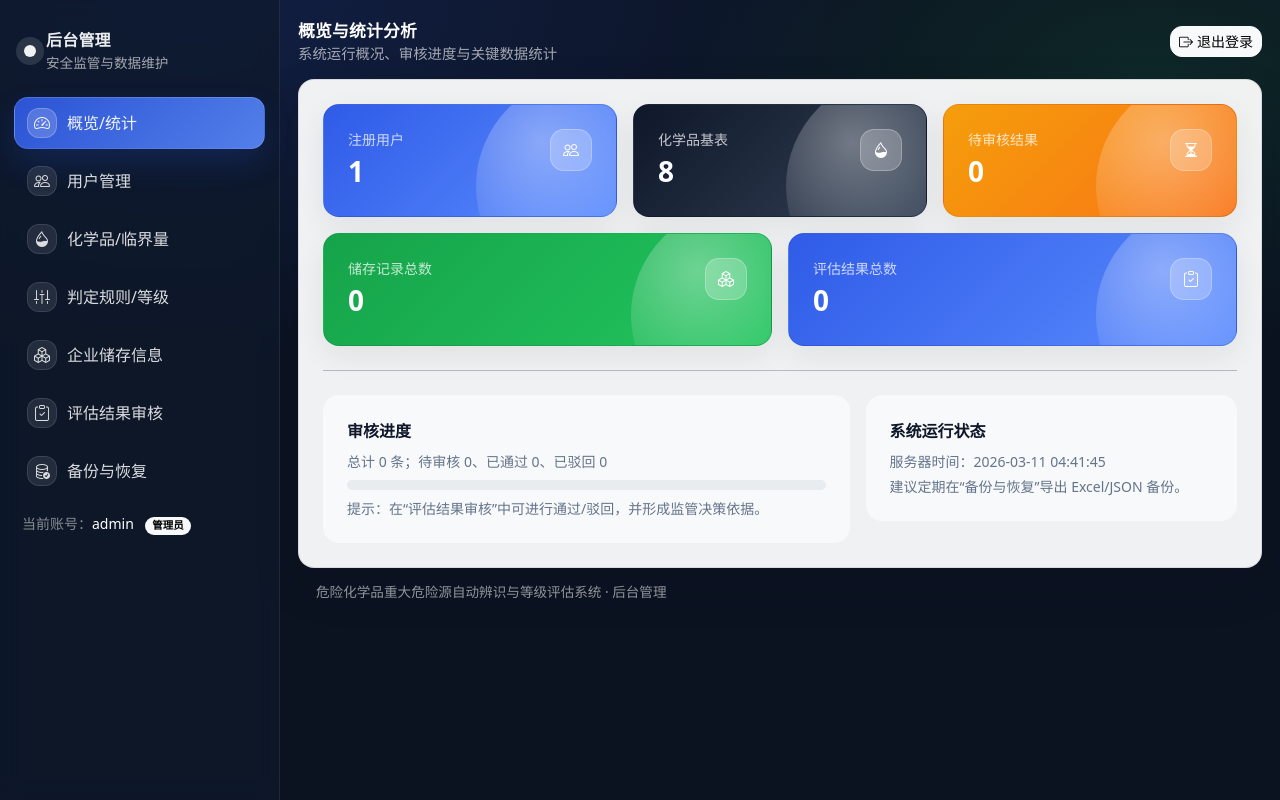
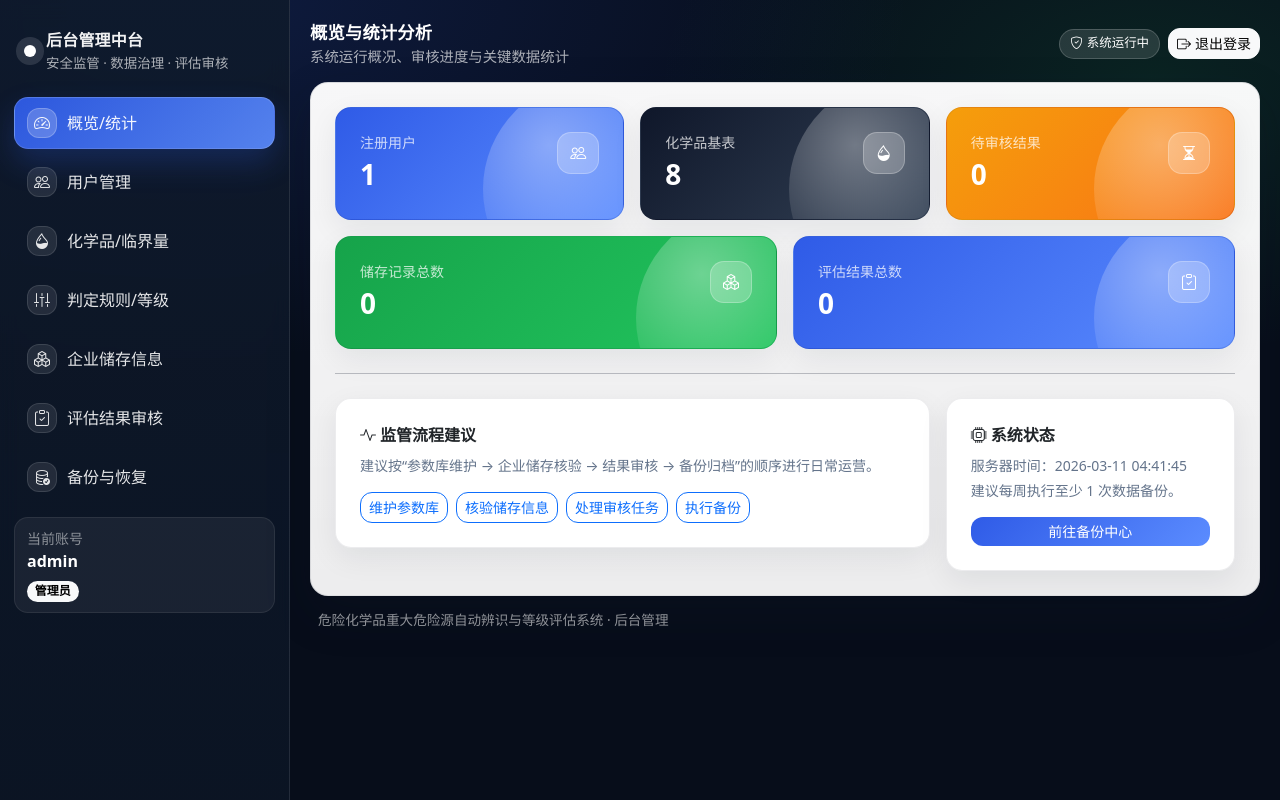
Before and after one commit to davidcyw20-arch/hazard-source-system, a Flask app: page /admin/ in a window 1280 px wide. Run offline with Flask 3, Linux system fonts and the light colour scheme; a user stored in the database is signed in; some libraries are stand-ins or nearby versions.

Commit message:
Refine admin console UI with premium shell and workflow-focused dashboard

```diff
--- a/app/static/admin.css
+++ b/app/static/admin.css
@@ -1,9 +1,9 @@
 :root{
-  --admin-bg:#0b1220;
+  --admin-bg:#070d1a;
   --admin-panel:#0f1a2b;
-  --admin-border: rgba(255,255,255,.08);
-  --admin-text: rgba(255,255,255,.92);
-  --admin-muted: rgba(255,255,255,.62);
+  --admin-border: rgba(255,255,255,.10);
+  --admin-text: rgba(255,255,255,.94);
+  --admin-muted: rgba(255,255,255,.66);
 }
 
 body.admin{
@@ -13,117 +13,58 @@ body.admin{
     var(--admin-bg);
 }
 
-.admin-shell{
-  min-height: calc(100vh - 0px);
-  display:flex;
+.admin-shell{min-height:100vh;display:flex;}
+
+.admin-sidebar{
+  width:290px;
+  padding:18px 14px;
+  background: linear-gradient(180deg, rgba(15,26,43,.88), rgba(12,22,38,.82));
+  backdrop-filter: blur(10px);
+  border-right:1px solid var(--admin-border);
+  position:sticky;
+  top:0;
+  height:100vh;
+  overflow-y:auto;
 }
 
-.admin-sidebar{
-  width: 280px;
-  padding: 18px 14px;
-  background: rgba(15, 26, 43, .72);
-  backdrop-filter: blur(10px);
-  border-right: 1px solid var(--admin-border);
+.admin-brand{display:flex;align-items:center;gap:10px;padding:10px 10px 14px;color:var(--admin-text);text-decoration:none;}
+.admin-brand .dot{width:12px;height:12px;border-radius:99px;background:#fff;box-shadow:0 0 0 8px rgba(255,255,255,.12);}
+.admin-brand .name{font-weight:800;letter-spacing:.2px;}
+.admin-brand .desc{color:var(--admin-muted);font-size:.84rem;margin-top:1px;}
+
+.admin-nav{margin-top:10px;display:flex;flex-direction:column;gap:7px;}
+.admin-nav a{display:flex;align-items:center;gap:10px;padding:10px 12px;border-radius:14px;border:1px solid transparent;color:var(--admin-text);text-decoration:none;opacity:.95;transition:all .15s ease;}
+.admin-nav a .ico{width:30px;height:30px;border-radius:12px;display:flex;align-items:center;justify-content:center;background:rgba(255,255,255,.10);border:1px solid rgba(255,255,255,.12);}
+.admin-nav a:hover{opacity:1;background:rgba(255,255,255,.07);border-color:rgba(255,255,255,.10);transform:translateX(1px);}
+.admin-nav a.active{opacity:1;background:linear-gradient(135deg, rgba(47,91,231,.95), rgba(91,140,255,.92));border-color:rgba(255,255,255,.15);box-shadow:0 14px 30px rgba(47,91,231,.24);}
+.admin-nav a.active .ico{background:rgba(255,255,255,.20);border-color:rgba(255,255,255,.22);}
+
+.admin-account{margin-top:14px;padding:10px 12px;border-radius:14px;background:rgba(255,255,255,.06);border:1px solid rgba(255,255,255,.08);}
+
+.admin-content{flex:1;padding:20px;}
+
+.admin-topbar{display:flex;align-items:center;justify-content:space-between;gap:12px;margin-bottom:14px;}
+.admin-topbar .meta{color:var(--admin-muted);font-size:.9rem;}
+.admin-topbar .title{color:#fff;font-weight:800;letter-spacing:.2px;font-size:1.08rem;}
+
+.admin-chip{display:inline-flex;align-items:center;padding:.28rem .62rem;border-radius:999px;background:rgba(255,255,255,.12);color:#fff;font-size:.78rem;border:1px solid rgba(255,255,255,.18);}
+
+.admin-card{
+  background: linear-gradient(180deg, rgba(255,255,255,.97), rgba(255,255,255,.93));
+  border:1px solid rgba(15,23,42,.10);
+  border-radius:18px;
+  box-shadow:0 18px 45px rgba(15,23,42,.20);
 }
 
-.admin-brand{
-  display:flex;
-  align-items:center;
-  gap:10px;
-  padding: 10px 10px 14px;
-  color: var(--admin-text);
-  text-decoration:none;
+.admin-footer{color:rgba(255,255,255,.55);font-size:.85rem;padding:14px 8px;}
+
+/* dense admin enhancements */
+.admin-card .table-card{box-shadow:none;}
+.admin-card .btn{font-weight:500;}
+.admin-card .form-control,.admin-card .form-select{background:#fff;}
+
+@media (max-width: 992px){
+  .admin-shell{display:block;}
+  .admin-sidebar{position:relative;height:auto;width:100%;}
+  .admin-content{padding:14px;}
 }
-.admin-brand .dot{
-  width:12px;height:12px;border-radius:99px;
-  background: rgba(255,255,255,.95);
-  box-shadow: 0 0 0 8px rgba(255,255,255,.12);
-}
-.admin-brand .name{
-  font-weight: 700;
-  letter-spacing: .2px;
-}
-.admin-brand .desc{
-  color: var(--admin-muted);
-  font-size: .85rem;
-  margin-top: 1px;
-}
-
-.admin-nav{
-  margin-top: 10px;
-  display:flex;
-  flex-direction: column;
-  gap: 6px;
-}
-.admin-nav a{
-  display:flex;
-  align-items:center;
-  gap:10px;
-  padding: 10px 12px;
-  border-radius: 14px;
-  border: 1px solid transparent;
-  color: var(--admin-text);
-  text-decoration:none;
-  opacity: .92;
-}
-.admin-nav a .ico{
-  width: 30px;
-  height: 30px;
-  border-radius: 12px;
-  display:flex;
-  align-items:center;
-  justify-content:center;
-  background: rgba(255,255,255,.10);
-  border: 1px solid rgba(255,255,255,.12);
-}
-.admin-nav a:hover{
-  opacity: 1;
-  background: rgba(255,255,255,.06);
-  border-color: rgba(255,255,255,.08);
-}
-.admin-nav a.active{
-  opacity: 1;
-  background: linear-gradient(135deg, rgba(47, 91, 231, .90), rgba(91, 140, 255, .90));
-  border-color: rgba(255,255,255,.12);
-  box-shadow: 0 14px 30px rgba(47, 91, 231, .18);
-}
-.admin-nav a.active .ico{
-  background: rgba(255,255,255,.18);
-  border-color: rgba(255,255,255,.22);
-}
-
-.admin-content{
-  flex: 1;
-  padding: 18px;
-}
-
-.admin-topbar{
-  display:flex;
-  align-items:center;
-  justify-content:space-between;
-  gap:12px;
-  margin-bottom: 14px;
-}
-.admin-topbar .meta{
-  color: var(--admin-muted);
-  font-size: .9rem;
-}
-.admin-topbar .title{
-  color: #fff;
-  font-weight: 800;
-  letter-spacing: .2px;
-  font-size: 1.05rem;
-}
-
-.admin-card{
-  background: rgba(255,255,255,.94);
-  border: 1px solid rgba(15, 23, 42, .10);
-  border-radius: 16px;
-  box-shadow: 0 18px 45px rgba(15, 23, 42, .14);
-}
-
-.admin-footer{
-  color: rgba(255,255,255,.55);
-  font-size: .85rem;
-  padding: 14px 18px;
-}
--- a/app/templates/admin/dashboard.html
+++ b/app/templates/admin/dashboard.html
@@ -62,27 +62,29 @@
   </div>
 </div>
 
+
+
 <hr class="my-4" />
 
 <div class="row g-3">
-  <div class="col-lg-7">
-    <div class="p-3 p-md-4 rounded-4 bg-light consideration">
-      <div class="fw-semibold mb-2">审核进度</div>
-      {% set total = (pending_count + approved_count + rejected_count) %}
-      <div class="text-muted small mb-2">总计 {{ total }} 条；待审核 {{ pending_count }}、已通过 {{ approved_count }}、已驳回 {{ rejected_count }}</div>
-      <div class="progress" role="progressbar" aria-label="review progress" style="height: 10px;">
-        <div class="progress-bar bg-warning" style="width: {{ (pending_count / total * 100) if total else 0 }}%"></div>
-        <div class="progress-bar bg-success" style="width: {{ (approved_count / total * 100) if total else 0 }}%"></div>
-        <div class="progress-bar bg-danger" style="width: {{ (rejected_count / total * 100) if total else 0 }}%"></div>
+  <div class="col-lg-8">
+    <div class="card p-4 card-hover">
+      <div class="fw-semibold mb-2"><i class="bi bi-activity me-1"></i>监管流程建议</div>
+      <div class="text-muted small mb-3">建议按“参数库维护 → 企业储存核验 → 结果审核 → 备份归档”的顺序进行日常运营。</div>
+      <div class="d-flex flex-wrap gap-2">
+        <a class="btn btn-outline-primary btn-sm" href="{{ url_for('admin.chemicals_list') }}">维护参数库</a>
+        <a class="btn btn-outline-primary btn-sm" href="{{ url_for('admin.storage_all') }}">核验储存信息</a>
+        <a class="btn btn-outline-primary btn-sm" href="{{ url_for('admin.results_all') }}">处理审核任务</a>
+        <a class="btn btn-outline-primary btn-sm" href="{{ url_for('admin.backup_page') }}">执行备份</a>
       </div>
-      <div class="text-muted small mt-2">提示：在“评估结果审核”中可进行通过/驳回，并形成监管决策依据。</div>
     </div>
   </div>
-  <div class="col-lg-5">
-    <div class="p-3 p-md-4 rounded-4 bg-light">
-      <div class="fw-semibold mb-2">系统运行状态</div>
-      <div class="text-muted small">服务器时间：{{ server_time }}</div>
-      <div class="text-muted small mt-1">建议定期在“备份与恢复”导出 Excel/JSON 备份。</div>
+  <div class="col-lg-4">
+    <div class="card p-4 card-hover">
+      <div class="fw-semibold mb-2"><i class="bi bi-cpu me-1"></i>系统状态</div>
+      <div class="small text-muted">服务器时间：{{ server_time }}</div>
+      <div class="small text-muted mt-1">建议每周执行至少 1 次数据备份。</div>
+      <a class="btn btn-primary btn-sm mt-3" href="{{ url_for('admin.backup_page') }}">前往备份中心</a>
     </div>
   </div>
 </div>
--- a/app/templates/admin/layout.html
+++ b/app/templates/admin/layout.html
@@ -16,8 +16,8 @@
         <a class="admin-brand" href="{{ url_for('admin.dashboard') }}">
           <span class="dot"></span>
           <span>
-            <div class="name">后台管理</div>
-            <div class="desc">安全监管与数据维护</div>
+            <div class="name">后台管理中台</div>
+            <div class="desc">安全监管 · 数据治理 · 评估审核</div>
           </span>
         </a>
 
@@ -46,9 +46,10 @@
           </a>
         </nav>
 
-        <div class="mt-3 text-white-50 small px-2">
-          当前账号：<span class="text-white">{{ current_user.username }}</span>
-          <span class="ms-2 badge text-bg-light">管理员</span>
+        <div class="admin-account">
+          <div class="small text-white-50">当前账号</div>
+          <div class="text-white fw-semibold">{{ current_user.username }}</div>
+          <span class="badge text-bg-light mt-2">管理员</span>
         </div>
       </aside>
 
@@ -58,7 +59,8 @@
             <div class="title">{% block page_title %}后台管理{% endblock %}</div>
             <div class="meta">{% block page_meta %}用于系统后台维护与监管分析{% endblock %}</div>
           </div>
-          <div class="d-flex gap-2 flex-wrap justify-content-end">
+          <div class="d-flex gap-2 flex-wrap justify-content-end align-items-center">
+            <span class="admin-chip"><i class="bi bi-shield-check me-1"></i>系统运行中</span>
             <a class="btn btn-sm btn-light" href="{{ url_for('auth.logout') }}"><i class="bi bi-box-arrow-right me-1"></i>退出登录</a>
           </div>
         </div>
```
